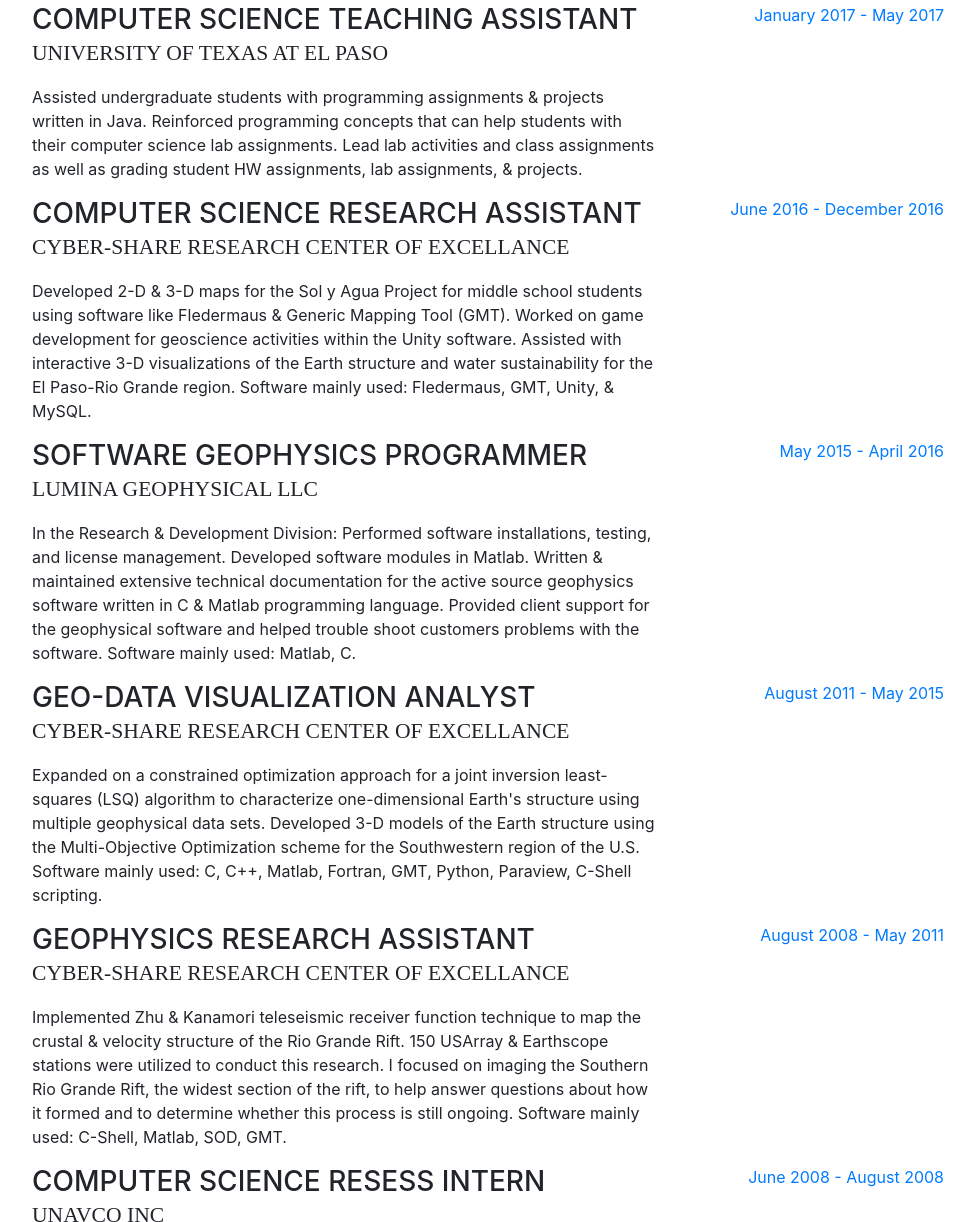
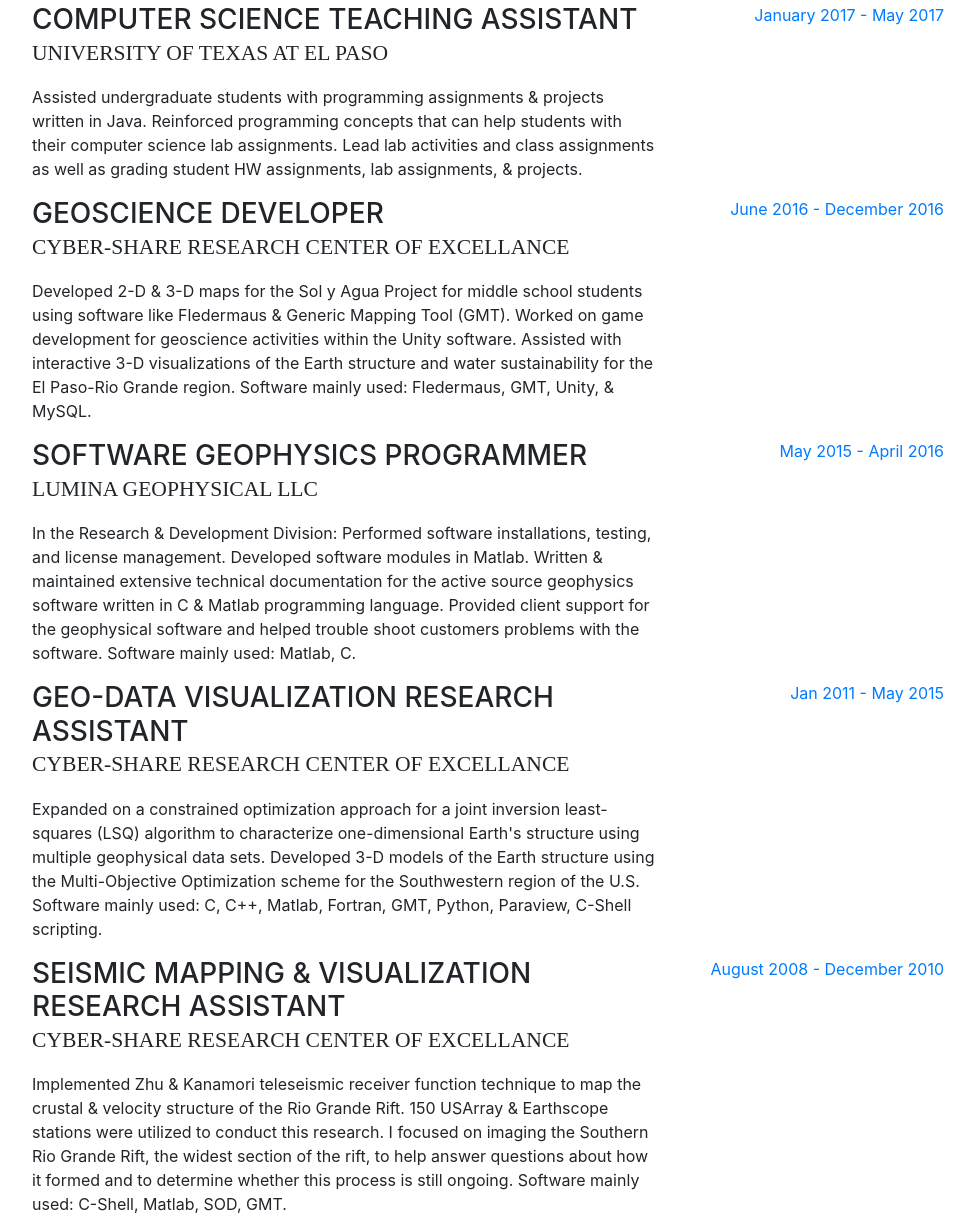
Before and after one commit to lethompson/lethompson.github.io, a website with bundled scripts: page index.html in a window 1280 px wide. Shown: the part 1633-2855 px from the top of the page, without its empty margins (288-1262 px from the left). Built offline with nearby package versions, Linux system fonts and the light colour scheme; a web font is replaced by a local one.

Commit message:
Add files via upload

```diff
--- a/index.html
+++ b/index.html
@@ -164,7 +164,7 @@
 
             <div class="resume-item d-flex flex-column flex-md-row">
             <div class="resume-content mr-auto">
-              <h3 class="mb-0">Computer Science Research Assistant</h3>
+              <h3 class="mb-0">Geoscience Developer</h3>
               <div class="subheading mb-3">Cyber-Share Research Center of Excellance</div>
               <p>Developed 2-D &amp; 3-D maps for the Sol y Agua Project for middle school students using software like Fledermaus &amp; Generic Mapping Tool (GMT). Worked on game development for geoscience activities within the Unity software. Assisted with interactive 3-D visualizations of the Earth structure and water sustainability for the El Paso-Rio Grande region. Software mainly used: Fledermaus, GMT, Unity, &amp; MySQL. </p>
             </div>
@@ -186,12 +186,12 @@
 
             <div class="resume-item d-flex flex-column flex-md-row">
             <div class="resume-content mr-auto">
-              <h3 class="mb-0">Geo-Data Visualization Analyst</h3>
+              <h3 class="mb-0">Geo-Data Visualization Research Assistant</h3>
               <div class="subheading mb-3">Cyber-Share Research Center of Excellance</div>
               <p>Expanded on a constrained optimization approach for a joint inversion least-squares (LSQ) algorithm to characterize one-dimensional Earth's structure using multiple geophysical data sets. Developed 3-D models of the Earth structure using the Multi-Objective Optimization scheme for the Southwestern region of the U.S. Software mainly used: C, C++, Matlab, Fortran, GMT, Python, Paraview, C-Shell scripting. </p>
             </div>
             <div class="resume-date text-md-right">
-              <span class="text-primary">August 2011 - May 2015</span>
+              <span class="text-primary">Jan 2011 - May 2015</span>
             </div>
           </div>
 
@@ -208,12 +208,12 @@
 
             <div class="resume-item d-flex flex-column flex-md-row">
             <div class="resume-content mr-auto">
-              <h3 class="mb-0">Geophysics Research Assistant</h3>
+              <h3 class="mb-0">Seismic Mapping &amp; Visualization Research Assistant</h3>
               <div class="subheading mb-3">Cyber-Share Research Center of Excellance</div>
               <p>Implemented Zhu &amp; Kanamori teleseismic receiver function technique to map the crustal &amp; velocity structure of the Rio Grande Rift. 150 USArray &amp; Earthscope stations were utilized to conduct this research. I focused on imaging the Southern Rio Grande Rift, the widest section of the rift, to help answer questions about how it formed and to determine whether this process is still ongoing. Software mainly used: C-Shell, Matlab, SOD, GMT. </p>
             </div>
             <div class="resume-date text-md-right">
-              <span class="text-primary">August 2008 - May 2011</span>
+              <span class="text-primary">August 2008 - December 2010</span>
             </div>
           </div>
 
@@ -367,6 +367,7 @@
            <div class="subheading mb-3">AWS Certified Developer Associate - <a href="AWS%20Certified%20Developer%20-%20Associate%20certificate.pdf">PDF Certificate</a></div>
            <div class="subheading mb-3">AWS Certified Solutions Architect Professional - <a href="AWS%20Certified%20Solutions%20Architect%20-%20Professional%20certificate.pdf">PDF Certificate</a></div>
            <div class="subheading mb-3">AWS Certified DevOps Engineer Professional - <a href="AWS%20Certified%20DevOps%20Engineer%20-%20Professional%20certificate.pdf">PDF Certificate</a></div>
+           <div class="subheading mb-3">AWS Certified Big Data Specialty - <a href="#">In Progress</a></div>
         </div>
       </section>
 
@@ -382,12 +383,6 @@
         <div class="my-auto">
           <h2 class="mb-5">Awards</h2>
           <ul class="fa-ul mb-0">
-
-            <li>
-              <i class="fa-li fa fa-trophy text-warning"></i>
-              NSF SMART Program - Graduate Mentor for Undergraduate Victor Garcia 2013</li>
-            <li>
-                <br>
             <li>
               <i class="fa-li fa fa-trophy text-warning"></i>
               University of Texas at El Paso - Most Outstanding MS Geophysics Graduate 2010</li>
```
